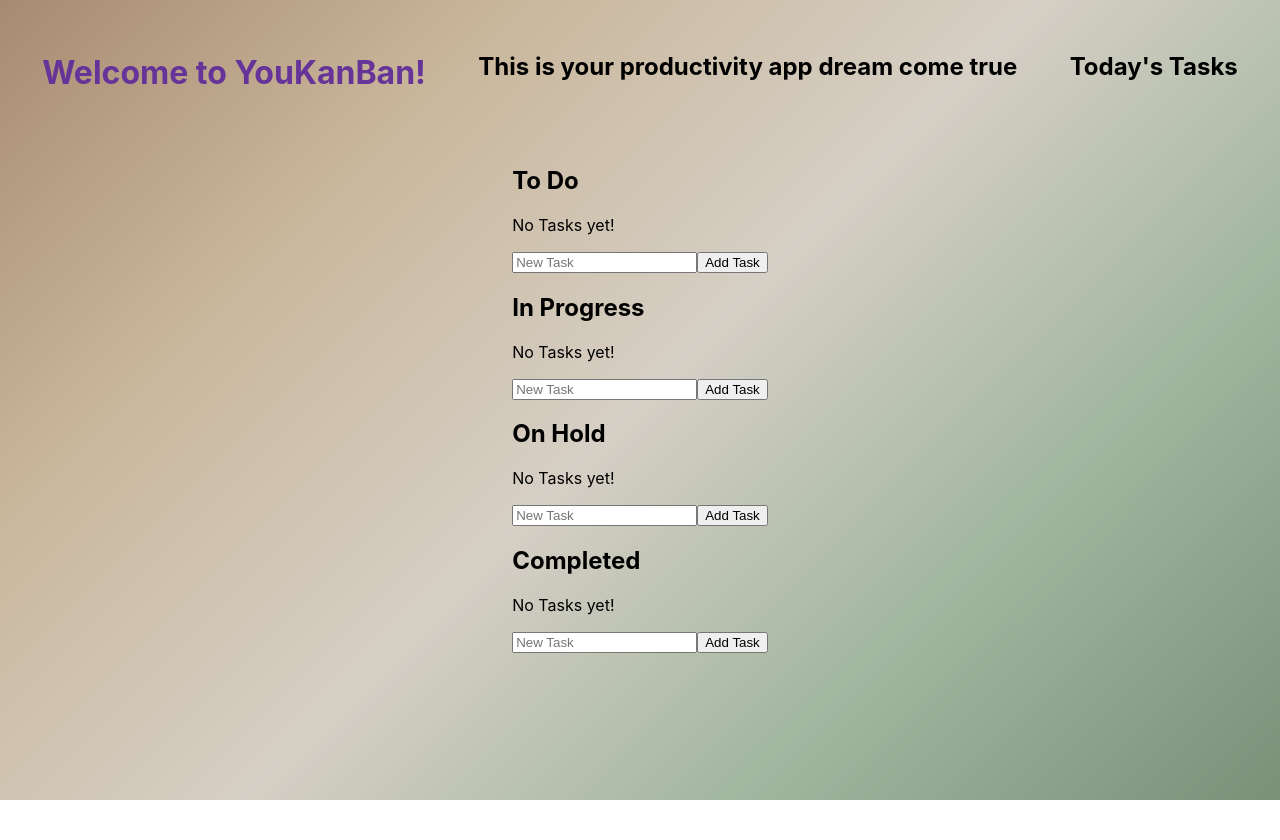
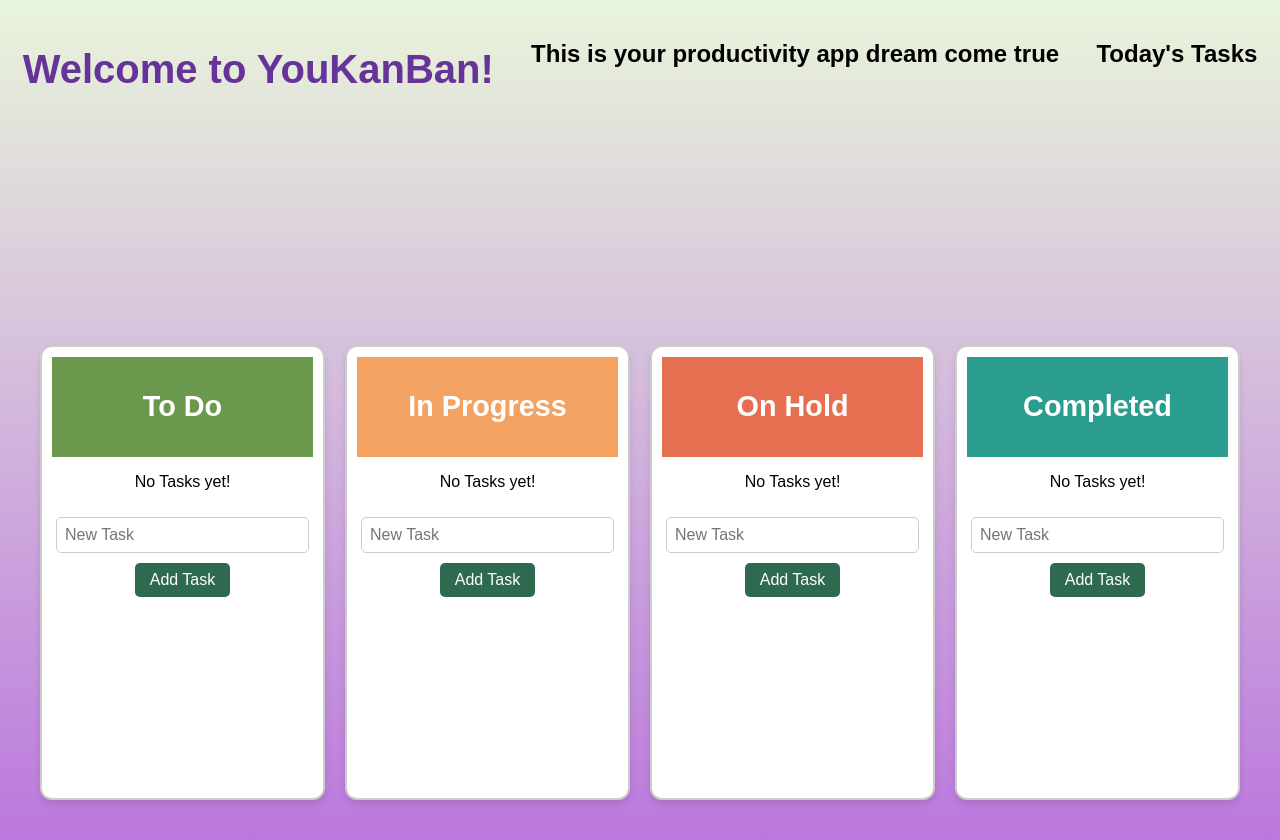
Before and after one commit to navesm/youkan-flowboard, a React (Create React App) app: page / in a window 1280 px wide. Before the commit the page ends 800 px from the top, so only its background shows below. Built offline with nearby package versions, Linux system fonts and the light colour scheme.

Commit message:
updated styling for columns and tasks

```diff
--- a/src/App.css
+++ b/src/App.css
@@ -1,5 +1,5 @@
 body {
-	background: linear-gradient(135deg, #a78b71, #c9b79c, #d6cfc5, #9fb59e, #7b8f79);
+	/* background: linear-gradient(135deg, #a78b71, #c9b79c, #d6cfc5, #9fb59e, #7b8f79);
 	background-repeat: no-repeat;
 	background-attachment: fixed;
 	/* Keeps the gradient stationary on scroll */
@@ -16,8 +16,23 @@ body {
 	justify-content: space-around;
 	gap: 2rem;
 	padding: 2rem;
+	font-family: Arial, sans-serif;
+	text-align: center;
+	background: linear-gradient(to bottom, #e9f5db, #b7d);
+	min-height: 100vh;
+	padding: 20px;
 }
 
-h1 {
+.title {
+	font-size: 2.5rem;
 	color: rebeccapurple;
+	margin-bottom: 10px;
 }
+
+.column-container {
+	display: flex;
+	justify-content: space-around;
+	flex-wrap: wrap;
+	gap: 20px;
+	padding: 20px;
+}
--- a/src/App.js
+++ b/src/App.js
@@ -6,7 +6,7 @@ function App() {
 
   const columns = ["To Do", "In Progress", "On Hold", "Completed"]
   const [tasks, setTasks] = useState({
-    "To Do:": [],
+    "To Do": [],
     "In Progress": [],
     "On Hold": [],
     "Completed": [],
@@ -28,7 +28,7 @@ function App() {
 
   return (
     <div className="App">
-      <h1>Welcome to YouKanBan!</h1>
+      <h1 className="title">Welcome to YouKanBan!</h1>
       <h2>This is your productivity app dream come true</h2>
       <h2>Today's Tasks</h2>
       <div className="column-container">
--- a/src/components/Column/Column.css
+++ b/src/components/Column/Column.css
@@ -1,5 +1,107 @@
-.column {
+/* .column {
   display: list-item;
   border-radius: 10px;
   background-color: #444;
+} */
+
+/* Column Container is styled in App.css */
+
+/* Individual Column */
+.column {
+  flex: 1 1 20%;
+  min-width: 250px;
+  max-width: 300px;
+  background-color: #ffffff;
+  border: 2px solid #ccc;
+  border-radius: 12px;
+  box-shadow: 0 4px 6px rgba(0, 0, 0, 0.1);
+  overflow: hidden;
+  /* Prevent content from spilling */
+  padding: 10px;
 }
+
+/* Column Header */
+.column-header {
+  text-align: center;
+  font-size: 1.2rem;
+  font-weight: bold;
+  padding: 10px;
+  color: white;
+}
+
+/* Header Colors */
+.column-header.to-do {
+  background-color: #6a994e;
+}
+
+.column-header.in-progress {
+  background-color: #f4a261;
+}
+
+.column-header.on-hold {
+  background-color: #e76f51;
+}
+
+.column-header.completed {
+  background-color: #2a9d8f;
+}
+
+/* Task Input and Button */
+.task-input {
+  width: 90%;
+  padding: 8px;
+  margin: 10px 0;
+  border: 1px solid #ccc;
+  border-radius: 5px;
+  font-size: 1rem;
+}
+
+.add-task-button {
+  padding: 8px 15px;
+  background-color: #2d6a4f;
+  color: white;
+  border: none;
+  border-radius: 5px;
+  cursor: pointer;
+  font-size: 1rem;
+}
+
+.add-task-button:hover {
+  background-color: #40916c;
+}
+
+/* Task List */
+.tasks {
+  list-style: none;
+  padding: 0;
+  margin: 10px 0;
+}
+
+/* Individual Task */
+.task {
+  padding: 8px;
+  margin: 5px 0;
+  background-color: #f0f0f0;
+  border: 1px solid #ccc;
+  border-radius: 5px;
+  position: relative;
+}
+
+/* Delete Button */
+.delete-button {
+  position: absolute;
+  top: 5px;
+  right: 5px;
+  background-color: #e63946;
+  color: white;
+  border: none;
+  border-radius: 50%;
+  width: 20px;
+  height: 20px;
+  font-size: 0.8rem;
+  cursor: pointer;
+}
+
+.delete-button:hover {
+  background-color: #d62828;
+}
--- a/src/components/Column/Column.jsx
+++ b/src/components/Column/Column.jsx
@@ -1,5 +1,6 @@
 import React, { useState } from 'react';
 import Task from '../Task/Task.jsx';
+import './Column.css';
 
 function Column({ title, tasks = [], onAddTask, onDeleteTask }) {
   const [taskInput, setTaskInput] = useState('');
@@ -16,11 +17,14 @@ function Column({ title, tasks = [], onAddTask, onDeleteTask }) {
 
   return (
     <div className="column">
-      <h2>{title}</h2>
+      <div className={`column-header ${title.toLowerCase().replace(" ", "-")}`}>
+        <h2>{title}</h2>
+      </div>
       <div className="tasks">
         {tasks.length > 0 ? (
           tasks.map((task, index) => (
             <Task
+              className="task"
               key={index}
               content={task}
               onDelete={() => onDeleteTask(index)}
@@ -37,7 +41,7 @@ function Column({ title, tasks = [], onAddTask, onDeleteTask }) {
         value={taskInput}
         onChange={handleInputChange}
       />
-      <button onClick={(handleAddTask)}>Add Task</button>
+      <button className="add-task-button" onClick={(handleAddTask)}>Add Task</button>
     </div>
   )
 }
--- a/src/components/Task/Task.css
+++ b/src/components/Task/Task.css
@@ -12,6 +12,7 @@
 
 .task:hover {
   background-color: #f0f0f0;
+  cursor: pointer;
 }
 
 .delete-button {
```
